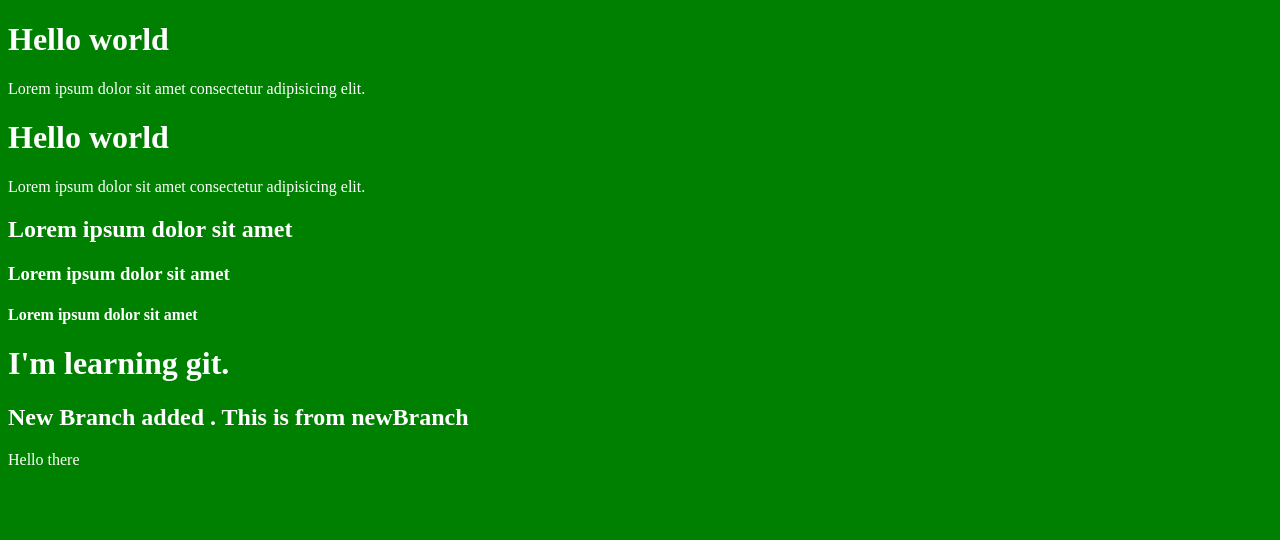
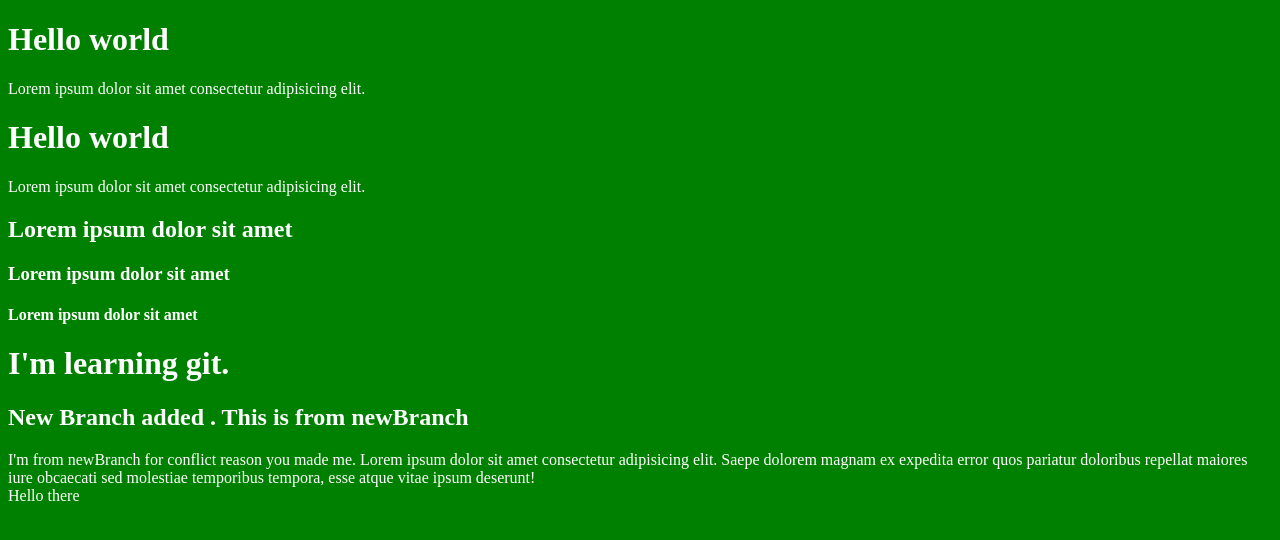
Before and after one commit to Gobindo-Chakraborty/test-repo, a plain HTML site: page index.html in a window 1280 px wide. Drawn offline with Linux system fonts and the light colour scheme.

Commit message:
I merge my conflict

```diff
--- a/index.html
+++ b/index.html
@@ -18,6 +18,13 @@
       <h1>I'm learning git.</h1>
     </div>
     <h2>New Branch added . This is from newBranch</h2>
+
+    <div>
+      I'm from newBranch for conflict reason you made me. Lorem ipsum dolor sit
+      amet consectetur adipisicing elit. Saepe dolorem magnam ex expedita error
+      quos pariatur doloribus repellat maiores iure obcaecati sed molestiae
+      temporibus tempora, esse atque vitae ipsum deserunt!
+    </div>
     <script src="script.js"></script>
   </body>
 </html>
```
